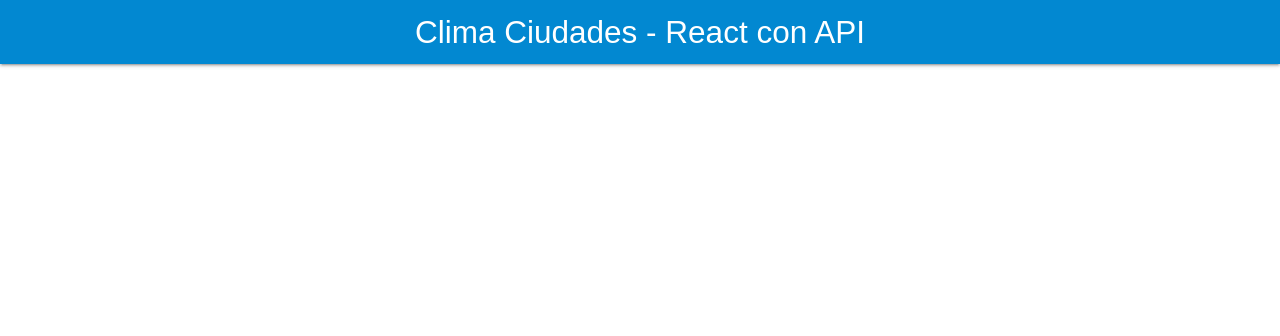
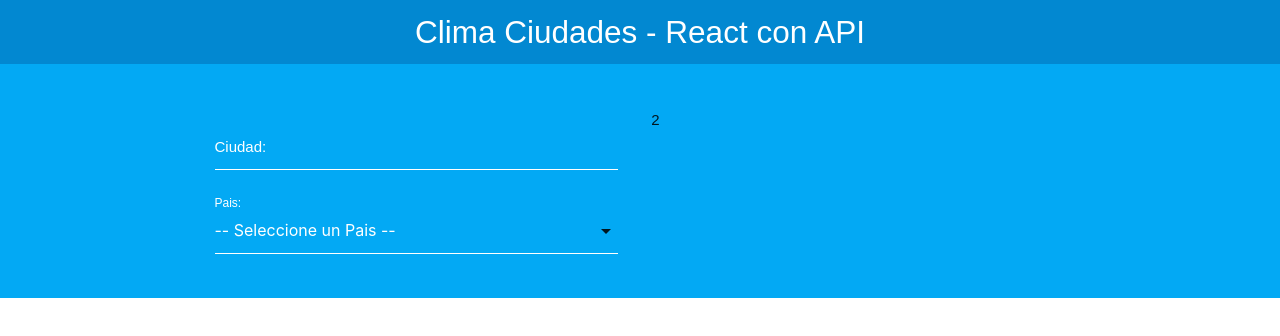
Before and after one commit to alejandrobecerraptor/clima-ciudades-uso-api, a React (Create React App) app: page / in a window 1280 px wide. Shown: the top 336 px of the page. Built offline with nearby package versions, Linux system fonts and the light colour scheme.

Commit message:
creando formulario

```diff
--- a/src/App.js
+++ b/src/App.js
@@ -1,5 +1,6 @@
 import {Fragment} from 'react';
 import Header from './components/Header';
+import Formulario from './components/Formulario';
 
 function App() {
   return (
@@ -7,6 +8,20 @@
         <Header
           titulo = 'Clima Ciudades - React con API'
         />
+        <div className="contenedor-form">
+          <div className="container">
+            <div className="row">
+              <div className="col m6 s12">
+                <Formulario
+
+                />
+              </div>
+              <div className="col m6 s12">
+                2
+              </div>
+            </div>
+          </div>
+        </div>
     </Fragment>
 
   );
--- /dev/null
+++ b/src/components/Formulario.js
@@ -0,0 +1,28 @@
+import React from 'react';
+
+const Formulario = () => {
+    return (
+        <form>
+            <div className="input-field col s12">
+                <input
+                    type="text"
+                    name="ciudad"
+                    id="ciudad"
+                />
+                <label htmlFor="ciudad">Ciudad: </label>
+            </div>
+
+            <div className="input-field col s12">
+                <select
+                    name="pais"
+                    id="pais">
+                        <option value="">-- Seleccione un Pais --</option>
+                </select>
+                <label htmlFor="pais">Pais: </label>
+
+            </div>
+        </form>
+     );
+}
+
+export default Formulario;
```
